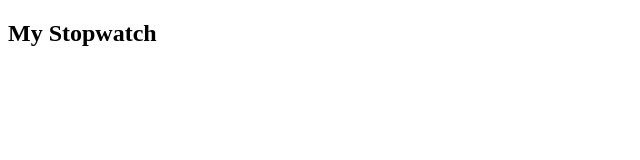
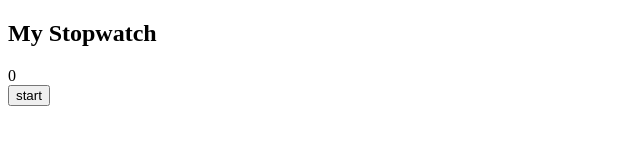
Before and after one commit to Shopify/eng-intern-assessment-react, a React app: page / in a window 1280 px wide. Shown: the top 160 px of the page, without its empty margins (0-640 px from the left). Built offline with nearby package versions, Linux system fonts and the light colour scheme.

Commit message:
added a button to test that the stopwatch starts when the button is clicked

```diff
--- a/src/StopWatch.tsx
+++ b/src/StopWatch.tsx
@@ -1,19 +1,33 @@
 import React from 'react'
 import { useState, useEffect } from 'react'
+import StopWatchButton from './StopWatchButton'
 
 export default function StopWatch() {
-	//stores time in milliseconds
+	//stores time such that one unit represents 10 milliseconds
 	const [time, setTime] = useState(0)
 	const [start, setStart] = useState(false)
+	const [lapCount, setLapCount] = useState(0)
 
+	const handleStart = () => {
+		setStart(false)
+	}
+
+	useEffect(() => {
+		//Increases time by 1 unit for every 10 milliseconds passed
+		if (start) {
+			const interval = setInterval(() => setTime(time + 1), 10)
+			return () => clearInterval(interval)
+		}
+	}, [time, start, lapCount])
 
     return(
         <div>
 			<div>
-
+				{time}
 			</div>
 			<div>
-
+				<button onClick={handleStart}>start</button>
+				<StopWatchButton />
 			</div>
 			<div>
 
```
